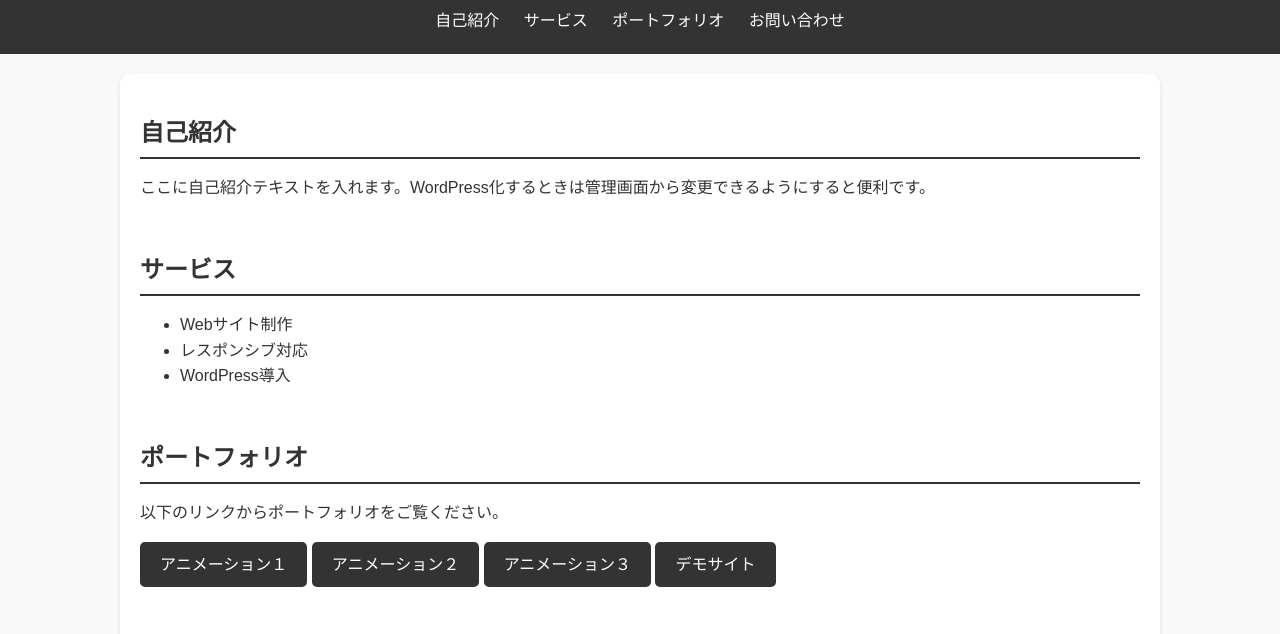
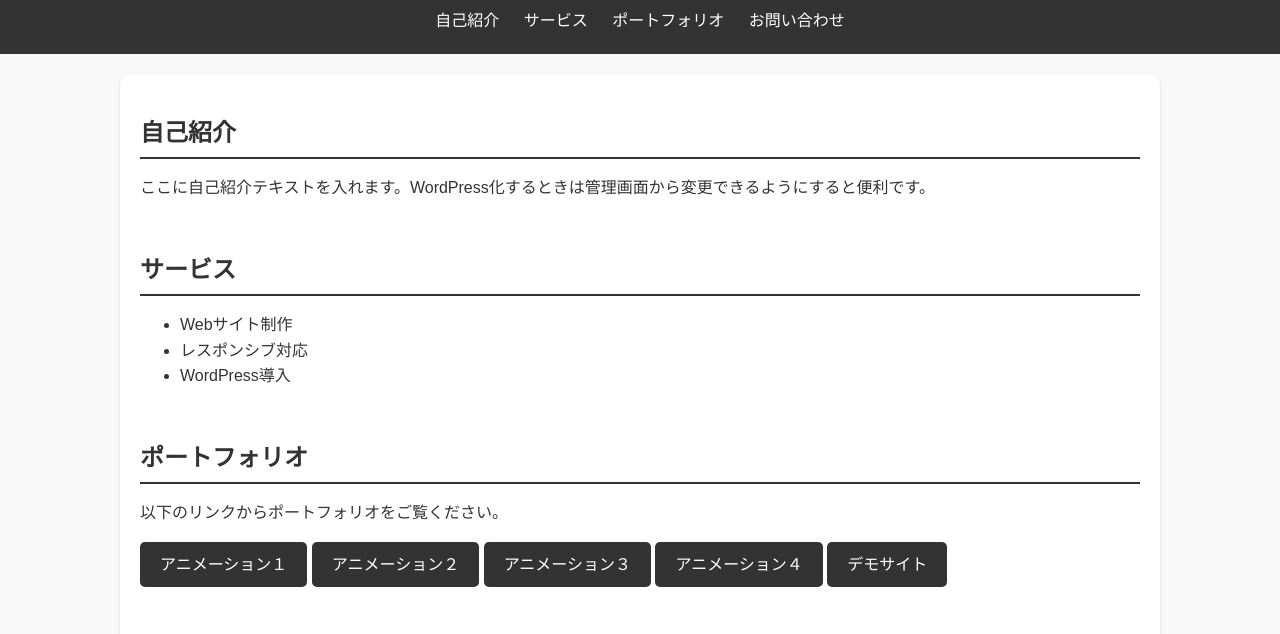
Before and after one commit to portfolio-afk/portfolio4, a plain HTML site: page index.html in a window 1280 px wide. Shown: the part 106-740 px from the top of the page. Drawn offline with Linux system fonts and the light colour scheme.

Commit message:
Update index.html

```diff
--- a/index.html
+++ b/index.html
@@ -93,6 +93,7 @@
       <a href="https://portfolio-afk.github.io/portfolio1/" class="btn">アニメーション１</a>
       <a href="https://portfolio-afk.github.io/portfolio1.1/" class="btn">アニメーション２</a>
       <a href="https://portfolio-afk.github.io/portfolio2.1/" class="btn">アニメーション３</a>
+      <a href="https://portfolio-afk.github.io/portfolio5/" class="btn">アニメーション４</a>
       <a href="https://portfolio-afk.github.io/portfolio2/" class="btn">デモサイト</a>
     </section>
 
```
